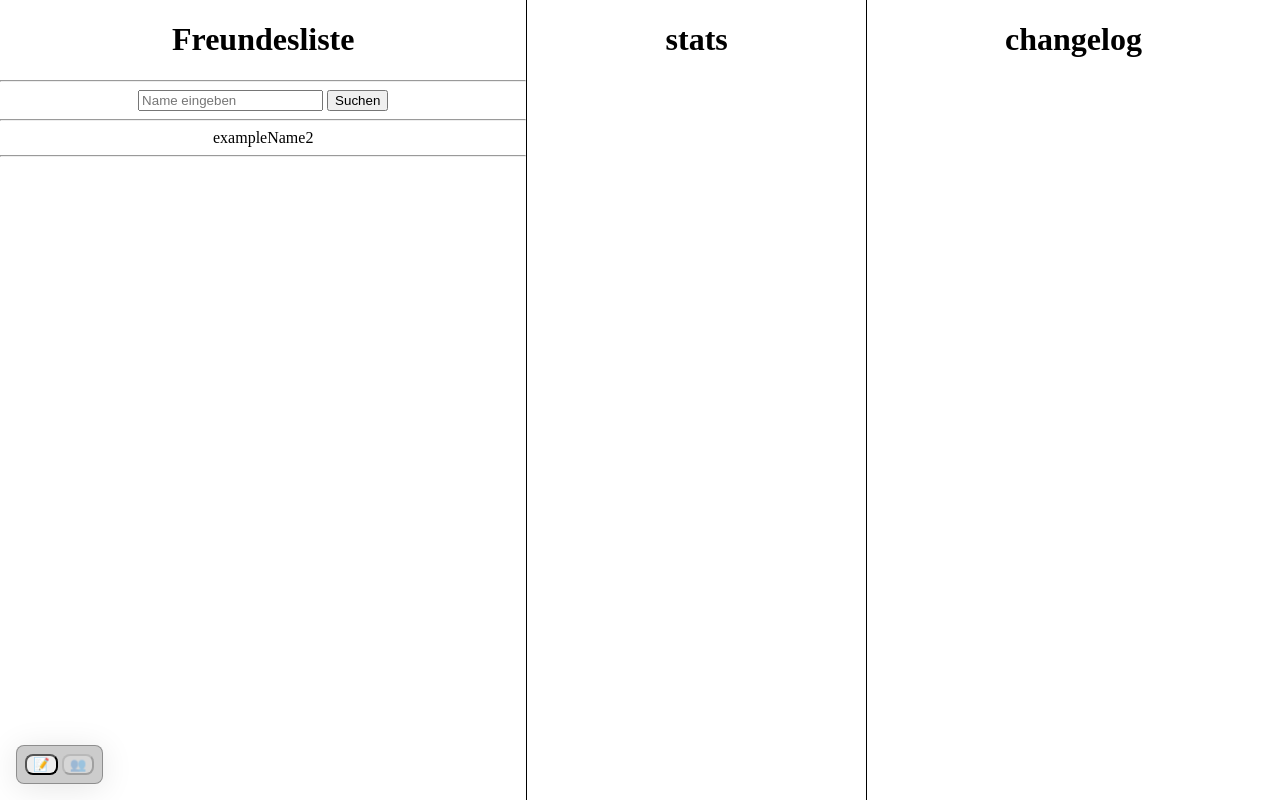
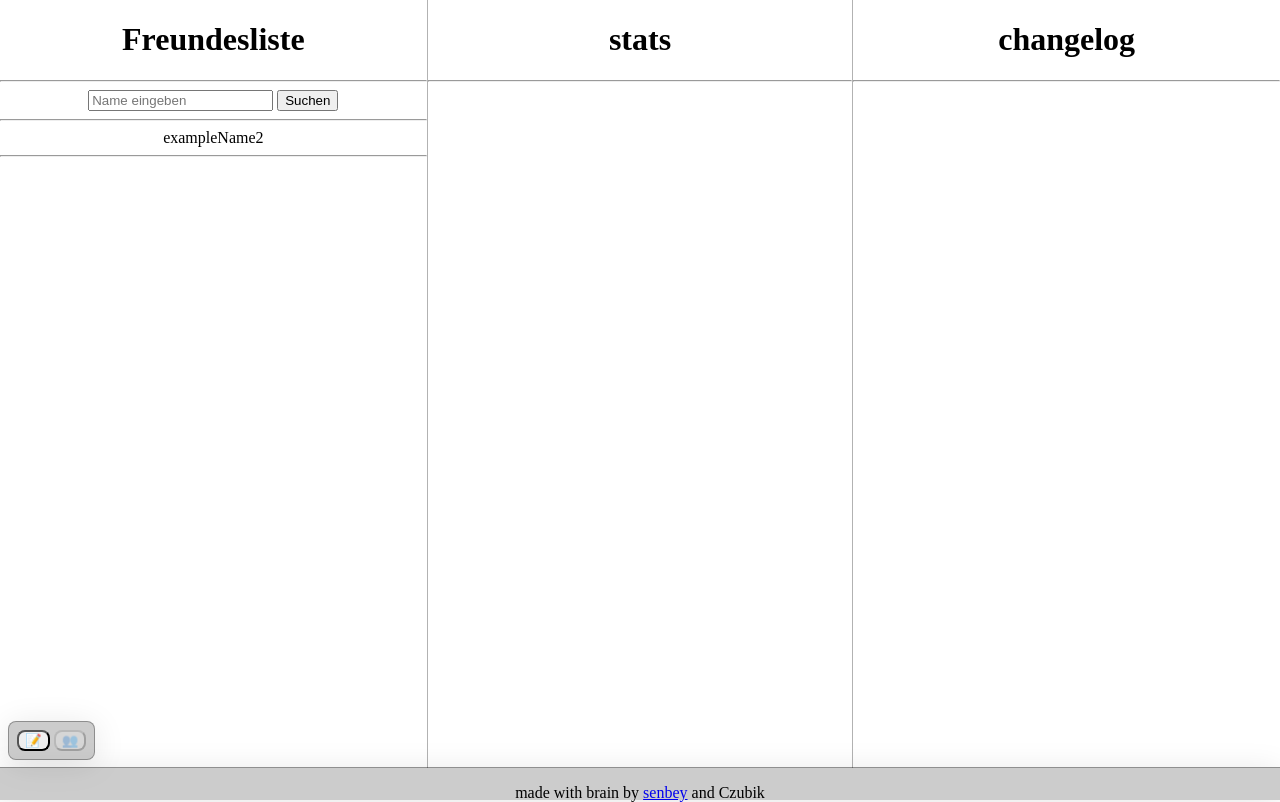
Before and after one commit to sxnbey/messingtopf, a PHP site: page / in a window 1280 px wide. Run offline with PHP 8.4, Linux system fonts and the light colour scheme.

Commit message:
added footer and some css

```diff
--- a/css/main.css
+++ b/css/main.css
@@ -14,11 +14,12 @@ body {
   flex: 1 1 auto;
   position: relative;
   text-align: center;
-  height: 100vh;
+  height: 96vh;
+  max-width: calc(100vw / 3);
 }
 
 .child + .child {
-  border-left: solid 1px black;
+  border-left: 0.063rem solid rgba(0, 0, 0, 0.3);
 }
 
 /* positioning the search bar. i dont know if its needed anymore, lol. */
@@ -32,8 +33,8 @@ body {
 
 #chatflSwitch {
   position: absolute;
-  left: 2vh;
-  bottom: 2vh;
+  left: 1vh;
+  bottom: 1vh;
 
   padding: 0.5rem;
   background: rgba(0, 0, 0, 0.2);
@@ -52,5 +53,19 @@ body {
   opacity: 0.5;
 }
 
+footer {
+  position: absolute;
+  bottom: 0;
+  left: 0;
+  right: 0;
+  width: 100vw;
+  height: 4vh;
+  text-align: center;
+
+  border-top: 0.063rem solid rgba(0, 0, 0, 0.3);
+  background: rgba(0, 0, 0, 0.2);
+  box-shadow: 0 0.25rem 2rem rgba(0, 0, 0, 0.1);
+}
+
 /* im using vh/vw/rem for a better scalability on different screen resolutions. */
 /* sorry for the trashy css code. */
--- a/index.html
+++ b/index.html
@@ -44,13 +44,24 @@
       <!-- the div for the stats. -->
       <div id="stats" class="child">
         <h1>stats</h1>
+
+        <hr />
       </div>
 
       <!-- the div for the changelog. -->
       <div id="changelog" class="child">
         <h1>changelog</h1>
+
+        <hr />
       </div>
     </div>
+
+    <footer id="footer">
+      <p>
+        made with brain by
+        <a href="https://senbey.net" target="_blank">senbey</a> and Czubik
+      </p>
+    </footer>
   </body>
 </html>
 
```
